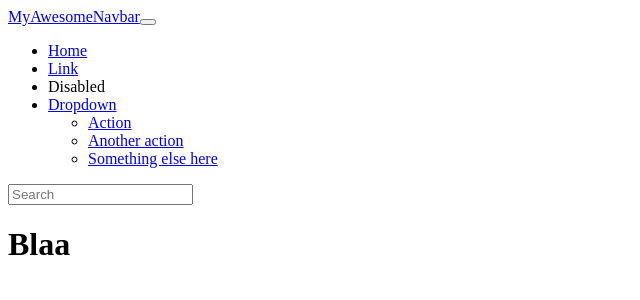
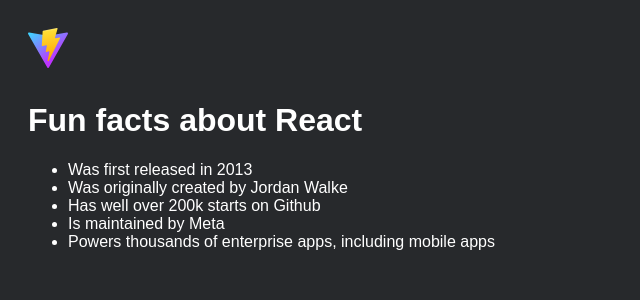
Before and after one commit to danielNemeth19/first-react, a React (Vite) app: page / in a window 1280 px wide. Shown: the top 300 px of the page, without its empty margins (0-640 px from the left). Built offline with nearby package versions, Linux system fonts and the light colour scheme.

Commit message:
(feat) React fact card

```diff
--- /dev/null
+++ b/index.css
@@ -0,0 +1,10 @@
+body {
+    padding: 20px;
+    font-family: Arial, Helvetica, sans-serif;
+    background: #27292c;
+    color: white;
+}
+
+h1 {
+    margin-top: 30px;
+}
--- a/index.html
+++ b/index.html
@@ -2,9 +2,7 @@
 <html lang="en">
   <head>
     <meta charset="UTF-8" />
-    <link rel="icon" type="image/svg+xml" href="/vite.svg" />
-    <meta name="viewport" content="width=device-width, initial-scale=1.0" />
-    <title>First React</title>
+    <link rel="stylesheet" href="/index.css" />
   </head>
   <body>
     <div id="root"></div>
--- a/src/index.jsx
+++ b/src/index.jsx
@@ -2,51 +2,22 @@
 
 const root = createRoot(document.getElementById("root"))
 
-function MyAwesomeNavbar() {
-    return (
-        <nav className="navbar navbar-expand-sm navbar-dark bg-dark" aria-label="Third navbar example">
-            <div className="container-fluid">
-                <a className="navbar-brand" href="#">MyAwesomeNavbar</a>
-                <button className="navbar-toggler" type="button" data-bs-toggle="collapse" data-bs-target="#navbarsExample03" aria-controls="navbarsExample03" aria-expanded="false" aria-label="Toggle navigation">
-                    <span className="navbar-toggler-icon"></span>
-                </button>
-
-                <div className="collapse navbar-collapse" id="navbarsExample03">
-                    <ul className="navbar-nav me-auto mb-2 mb-sm-0">
-                        <li className="nav-item">
-                            <a className="nav-link active" aria-current="page" href="#">Home</a>
-                        </li>
-                        <li className="nav-item">
-                            <a className="nav-link" href="#">Link</a>
-                        </li>
-                        <li className="nav-item">
-                            <a className="nav-link disabled" aria-disabled="true">Disabled</a>
-                        </li>
-                        <li className="nav-item dropdown">
-                            <a className="nav-link dropdown-toggle" href="#" data-bs-toggle="dropdown" aria-expanded="false">Dropdown</a>
-                            <ul className="dropdown-menu">
-                                <li><a className="dropdown-item" href="#">Action</a></li>
-                                <li><a className="dropdown-item" href="#">Another action</a></li>
-                                <li><a className="dropdown-item" href="#">Something else here</a></li>
-                            </ul>
-                        </li>
-                    </ul>
-                    <form role="search">
-                        <input className="form-control" type="search" placeholder="Search" aria-label="Search" />
-                    </form>
-                </div>
-            </div>
-        </nav>
+function ReactFactsCard() {
+    return(
+        <main>
+            <img src="vite.svg" width="40px" alt="Vite logo"/>
+            <h1>Fun facts about React</h1>
+            <ul>
+                <li>Was first released in 2013</li>
+                <li>Was originally created by Jordan Walke</li>
+                <li>Has well over 200k starts on Github</li>
+                <li>Is maintained by Meta</li>
+                <li>Powers thousands of enterprise apps, including mobile apps</li>
+            </ul>
+        </main>
     )
 }
 
-function MainContent(){
-    return <h1>Blaa</h1>
-}
-
 root.render(
-    <div>
-        <MyAwesomeNavbar />
-        <MainContent />
-    </div>
+    <ReactFactsCard />
 )
```
